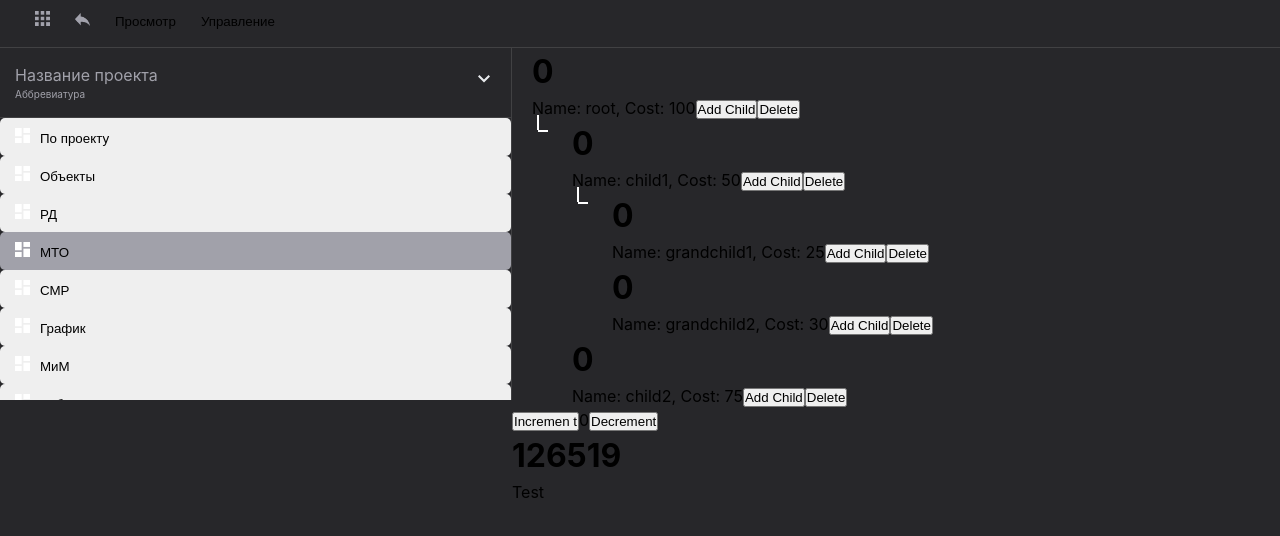
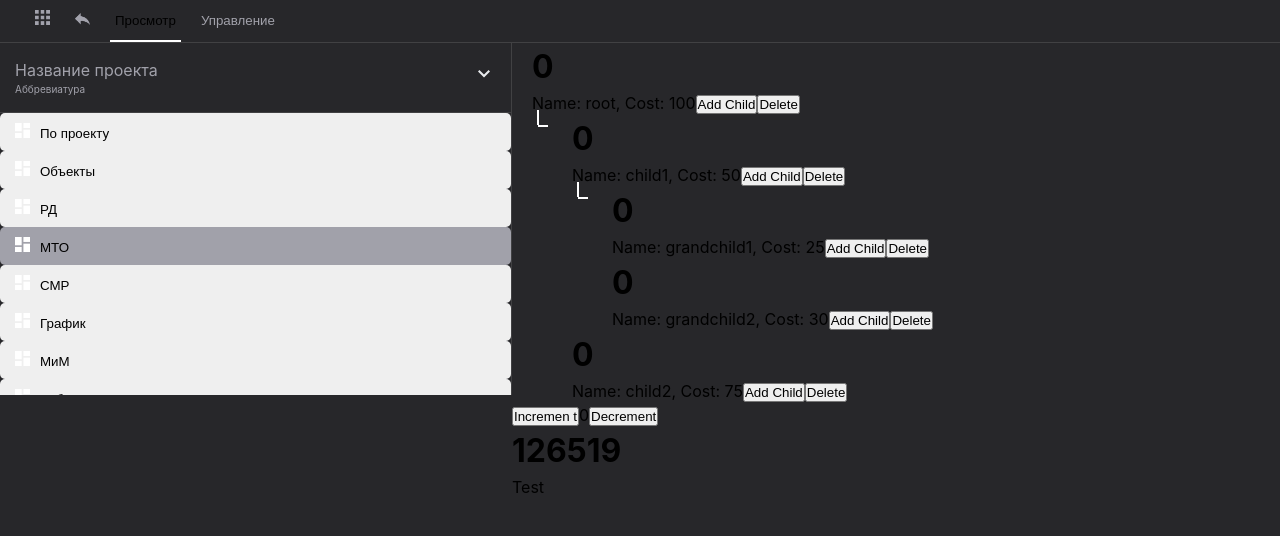
Before and after one commit to AlexFromNorth/SevenWindsStudio, a React (Vite) app: page / in a window 1280 px wide. Shown: the top 536 px of the page. Built offline with nearby package versions, Linux system fonts and the light colour scheme.

Commit message:
Update styles

```diff
--- a/src/components/header/Header.module.sass
+++ b/src/components/header/Header.module.sass
@@ -7,14 +7,17 @@
     padding: 5px
     background: transparent
     transition: .3s
-    border-bottom: 1px solid transparent
+    border-bottom: 2px solid transparent
     &:hover
-        border-bottom: 1px solid white
+        border-bottom: 2px solid white
 
 .header
     padding-left: 30px
     border-bottom: 1px solid $gray-line
-    padding-bottom: 5px
+    &>button:nth-of-type(3)
+        border-bottom: 2px solid white
+    &>button:nth-of-type(4)
+        color: $gray-text
 
 .image
     width: 15px
```
